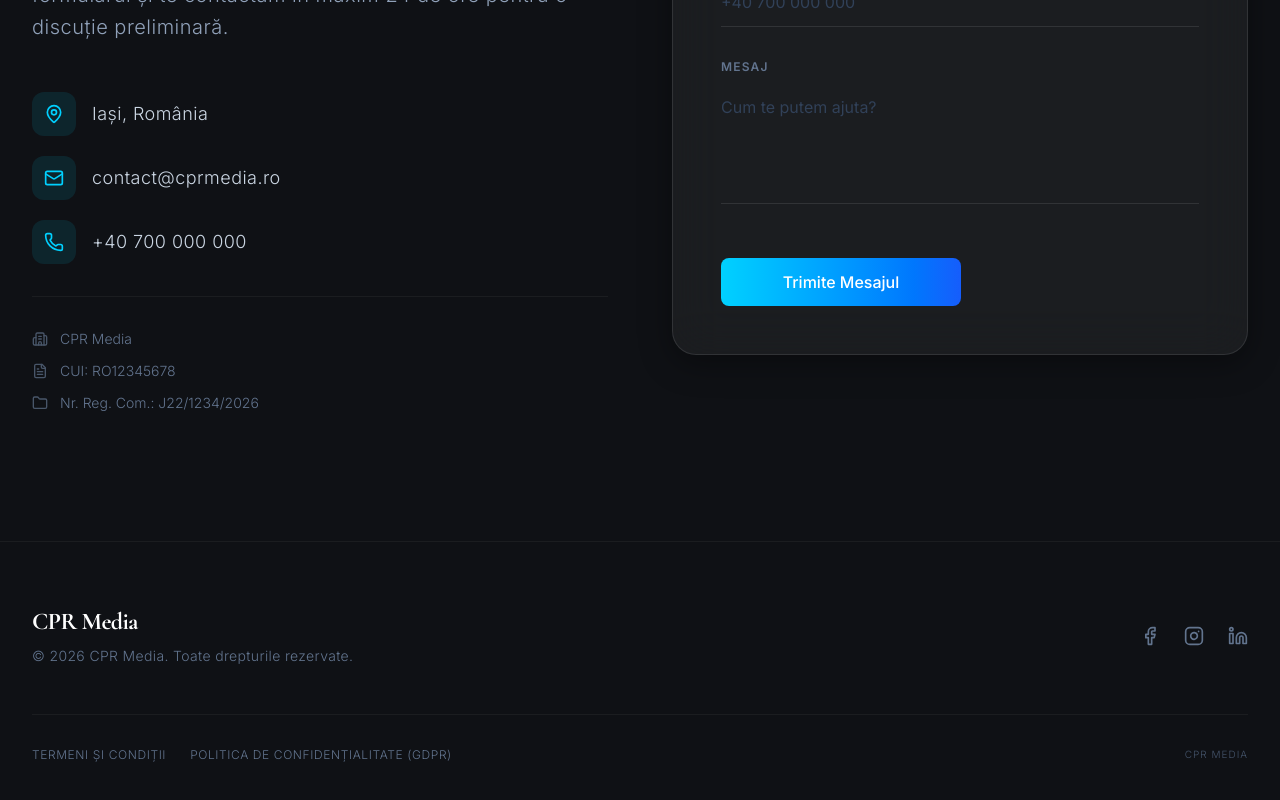
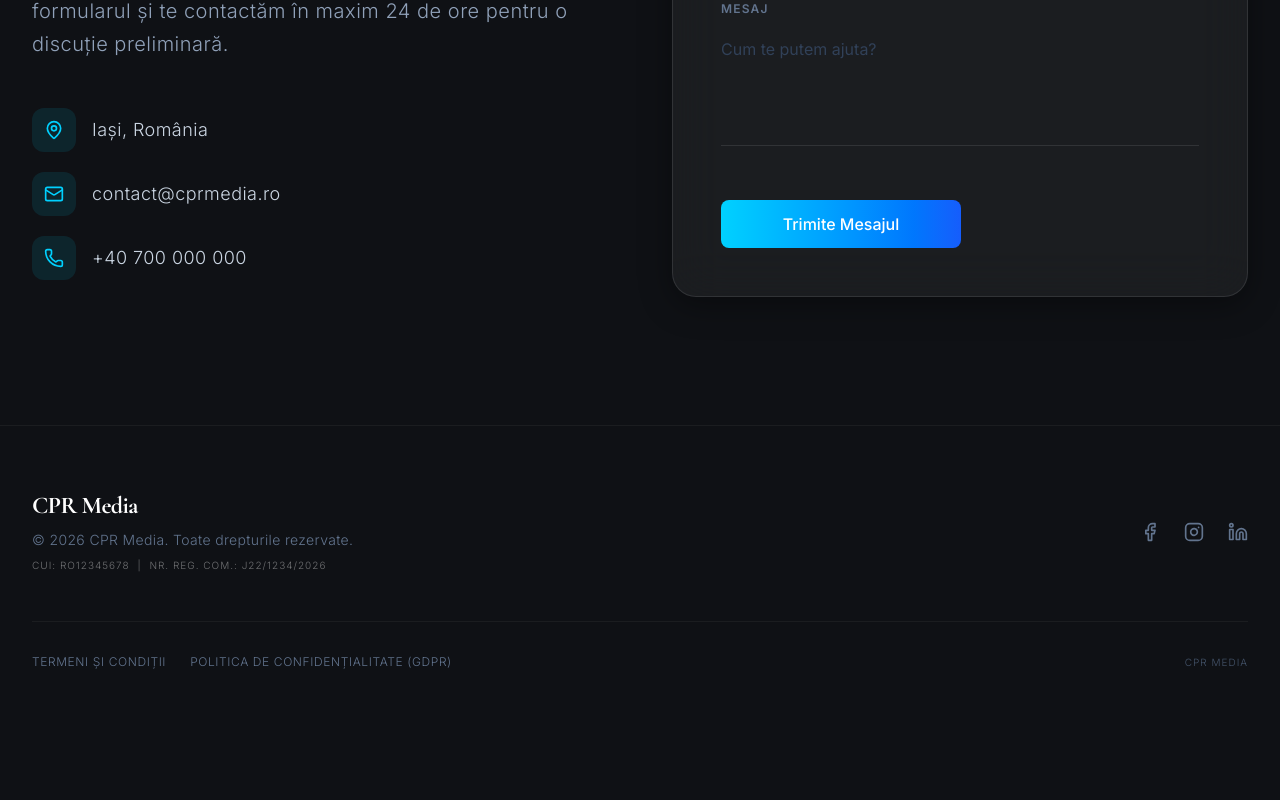
Before and after one commit to ciprianalexandru450-afk/PFA, a React (Vite) app: page / in a window 1280 px wide. Shown: the part 3609-4409 px from the top of the page. After the commit the page ends 4343 px from the top, so only its background shows below. Built offline with nearby package versions, Linux system fonts and the light colour scheme.

Commit message:
refactor: Remove redundant legal info from footer
The legal information (CPR Media, CUI, Nr. Reg. Com.) was duplicated in both the contact section and the footer. This commit removes the redundant legal details from the footer to streamline the UI and avoid repetition.

```diff
--- a/src/App.tsx
+++ b/src/App.tsx
@@ -735,22 +735,6 @@ const Contact = () => {
                   </a>
                 </div>
               </div>
-
-              {/* Legal Info */}
-              <div className="pt-8 border-t border-white/5 space-y-3">
-                <div className="flex items-center space-x-3 text-slate-500 text-sm font-light">
-                  <Building2 size={16} className="opacity-70" />
-                  <span>CPR Media</span>
-                </div>
-                <div className="flex items-center space-x-3 text-slate-500 text-sm font-light">
-                  <FileText size={16} className="opacity-70" />
-                  <span>CUI: RO12345678</span>
-                </div>
-                <div className="flex items-center space-x-3 text-slate-500 text-sm font-light">
-                  <Folder size={16} className="opacity-70" />
-                  <span>Nr. Reg. Com.: J22/1234/2026</span>
-                </div>
-              </div>
             </div>
           </div>
 
@@ -869,12 +853,17 @@ const Contact = () => {
 
 // --- Component: Footer --- //
 const Footer = ({ setView }: { setView: (view: string) => void }) => (
-  <footer className="px-4 py-12 md:px-8 md:py-16 border-t border-white/5">
-    <div className="max-w-7xl mx-auto">
+  <footer className="px-4 py-8 md:px-8 md:py-16 border-t border-white/5">
+    <div className="max-w-7xl mx-auto text-center md:text-left">
       <div className="flex flex-col md:flex-row justify-between items-center space-y-8 md:space-y-0 mb-12">
-        <div className="text-center md:text-left">
+        <div className="flex flex-col items-center md:items-start">
           <h3 className="font-serif text-2xl font-bold text-white mb-2">CPR Media</h3>
-          <p className="text-slate-500 text-sm font-light tracking-wide">&copy; {new Date().getFullYear()} CPR Media. Toate drepturile rezervate.</p>
+          <p className="text-slate-500 text-sm font-light tracking-wide">
+            &copy; {new Date().getFullYear()} CPR Media. Toate drepturile rezervate.
+          </p>
+          <p className="mt-2 text-[10px] text-white/40 font-light tracking-widest uppercase">
+            CUI: RO12345678 <span className="hidden md:inline mx-1">|</span> <br className="md:hidden" /> Nr. Reg. Com.: J22/1234/2026
+          </p>
         </div>
         <div className="flex space-x-6">
           {[
@@ -894,7 +883,7 @@ const Footer = ({ setView }: { setView: (view: string) => void }) => (
         </div>
       </div>
 
-      <div className="pt-8 border-t border-white/5 flex flex-col md:flex-row justify-between items-center space-y-4 md:space-y-0">
+      <div className="pt-8 border-t border-white/5 flex flex-col md:flex-row justify-between items-center space-y-6 md:space-y-0">
         <div className="flex flex-wrap justify-center md:justify-start gap-6">
           <button
             onClick={() => setView('terms')}
```
